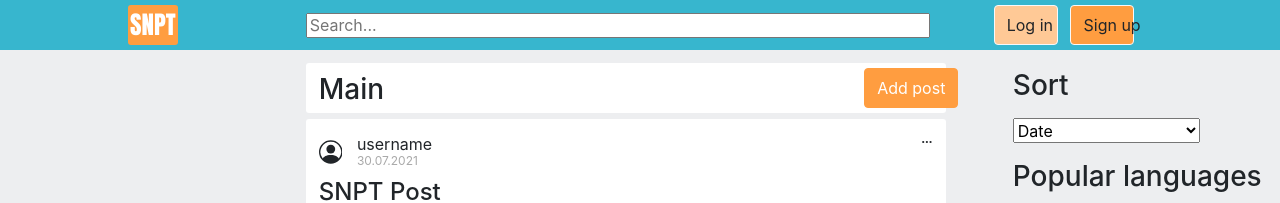
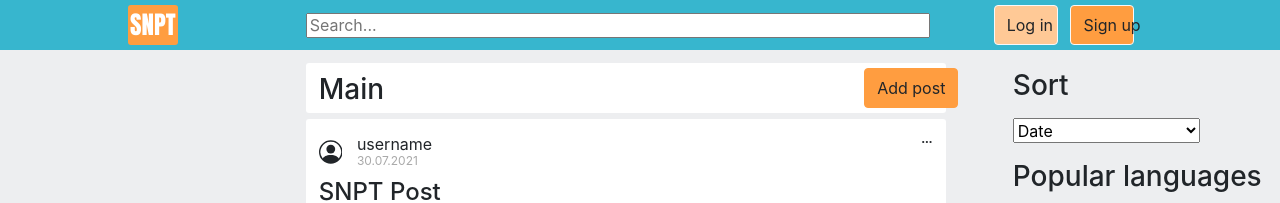
Before and after one commit to kPaulv/snippet-ui-ex, a React (Create React App) app: page / in a window 1280 px wide. Shown: the top 203 px of the page. Built offline with nearby package versions, Linux system fonts and the light colour scheme.

Commit message:
changed AddPost button styles

```diff
--- a/src/components/FeedPanel.js
+++ b/src/components/FeedPanel.js
@@ -12,7 +12,7 @@ class FeedPanel extends React.Component {
                         marginTop: '10px',
                         marginLeft: '2%',
                     }}>Main</h3>
-                    <button type="button" className="btn btn-primary add-post-btn">
+                    <button type="button" className="btn btn-light add-post-btn">
                         Add post
                     </button>
                 </div>
--- a/src/components/styles/FeedPanel.css
+++ b/src/components/styles/FeedPanel.css
@@ -21,7 +21,6 @@
 .add-post-button {
     background-color: #ff9d40;
     //height: 70%;
-
     margin-left: 75%;
     margin-top: 5px;
     margin-bottom: 5px;
```
